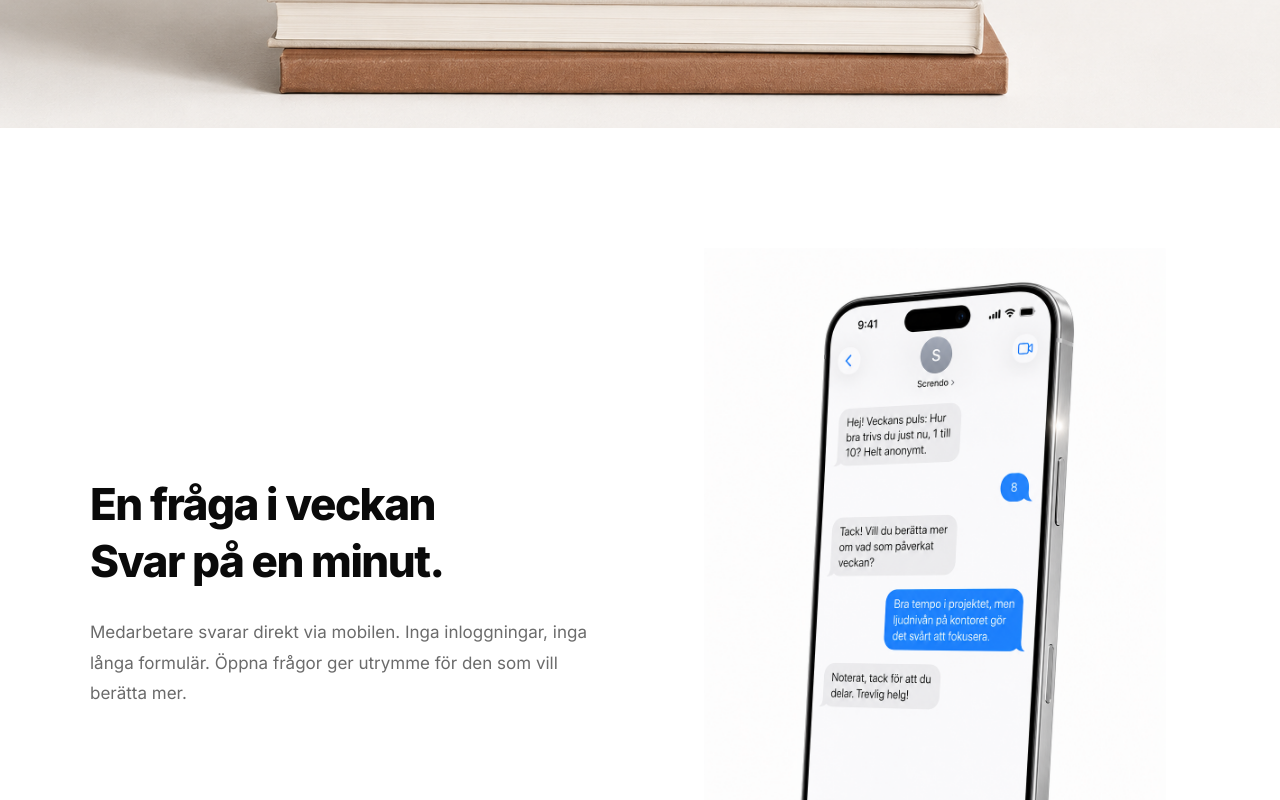
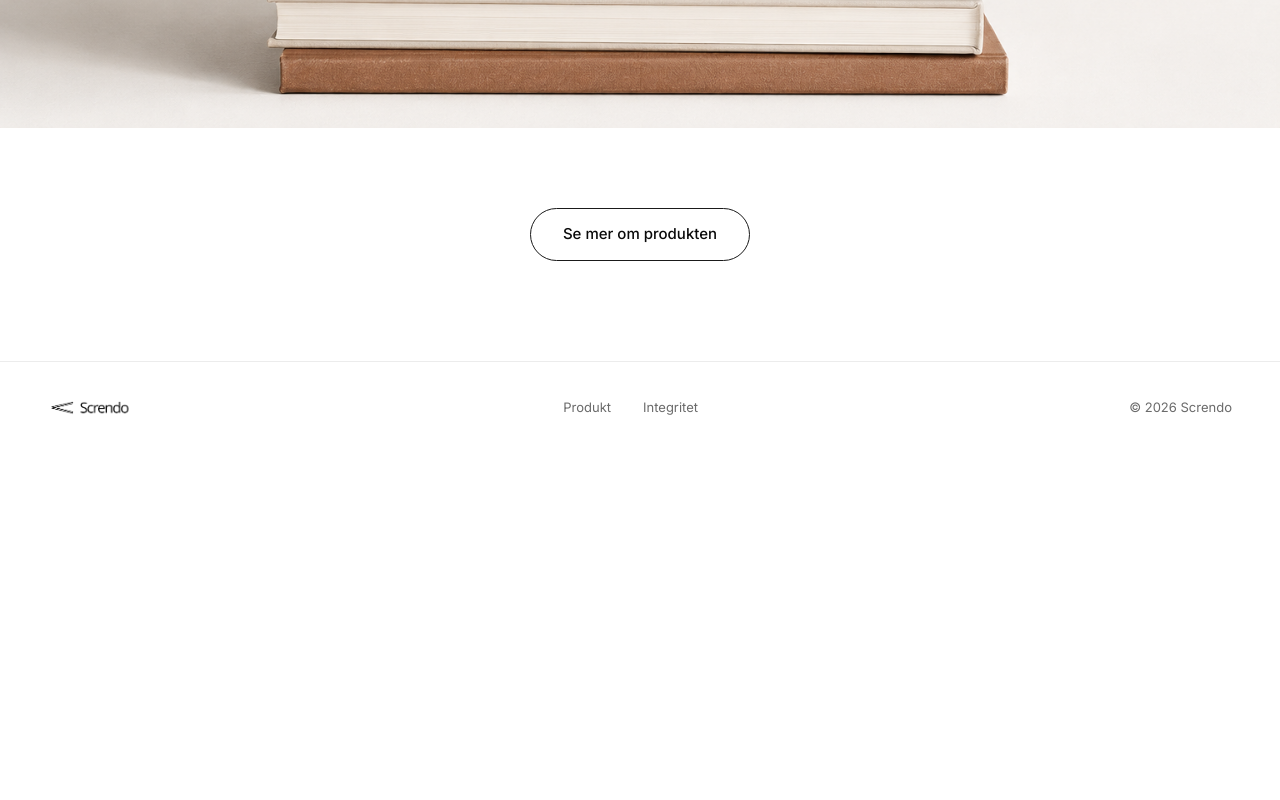
Before and after one commit to benjaminpalm/screndo-hemsida, a Next.js app: page / in a window 1280 px wide. Shown: the part 1160-1960 px from the top of the page. After the commit the page ends 1614 px from the top, so only its background shows below. Built offline with nearby package versions, Linux system fonts and the light colour scheme.

Commit message:
Flytta produkt-sektioner fran hero till produktsida, hero blir ren estetik med CTA till produkt

```diff
--- a/app/page.tsx
+++ b/app/page.tsx
@@ -1,7 +1,5 @@
 import Navbar from "@/components/Navbar";
 import Hero from "@/components/Hero";
-import FeatureSection from "@/components/FeatureSection";
-import PulseCards from "@/components/PulseCards";
 import Footer from "@/components/Footer";
 
 export default function Home() {
@@ -9,8 +7,27 @@ export default function Home() {
     <div style={{ background: "#fff", minHeight: "100vh" }}>
       <Navbar />
       <Hero />
-      <FeatureSection />
-      <PulseCards />
+
+      {/* CTA → produktsidan */}
+      <div style={{ textAlign: "center", padding: "80px 48px 100px" }}>
+        <a
+          href="/product"
+          style={{
+            display: "inline-block",
+            background: "#fff",
+            color: "#0A0A0A",
+            textDecoration: "none",
+            fontSize: "15px",
+            fontWeight: 500,
+            borderRadius: "999px",
+            padding: "14px 32px",
+            border: "1px solid #1A1A1A",
+          }}
+        >
+          Se mer om produkten
+        </a>
+      </div>
+
       <Footer />
     </div>
   );
--- a/app/product/page.tsx
+++ b/app/product/page.tsx
@@ -1,10 +1,8 @@
 import Navbar from "@/components/Navbar";
 import ProductSearch from "@/components/ProductSearch";
 import WhatWeDo from "@/components/WhatWeDo";
-import PulseSection from "@/components/PulseSection";
-import InsightsSection from "@/components/InsightsSection";
-import AppSection from "@/components/AppSection";
-import ProductCTA from "@/components/ProductCTA";
+import FeatureSection from "@/components/FeatureSection";
+import PulseCards from "@/components/PulseCards";
 import Footer from "@/components/Footer";
 
 export default function Produkt() {
@@ -13,10 +11,28 @@ export default function Produkt() {
       <Navbar />
       <ProductSearch />
       <WhatWeDo />
-      <PulseSection />
-      <InsightsSection />
-      <AppSection />
-      <ProductCTA />
+      <FeatureSection />
+      <PulseCards />
+
+      {/* CTA */}
+      <div style={{ textAlign: "center", padding: "0 48px 100px" }}>
+        <a
+          href="/book-intro"
+          style={{
+            display: "inline-block",
+            background: "#04D8B5",
+            color: "#000",
+            textDecoration: "none",
+            fontSize: "15px",
+            fontWeight: 600,
+            borderRadius: "100px",
+            padding: "12px 24px",
+          }}
+        >
+          Kom igång gratis
+        </a>
+      </div>
+
       <Footer />
     </div>
   );
```
